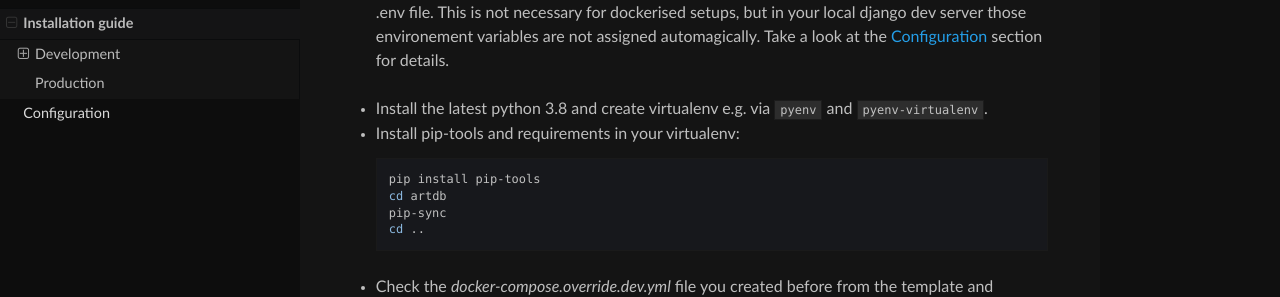
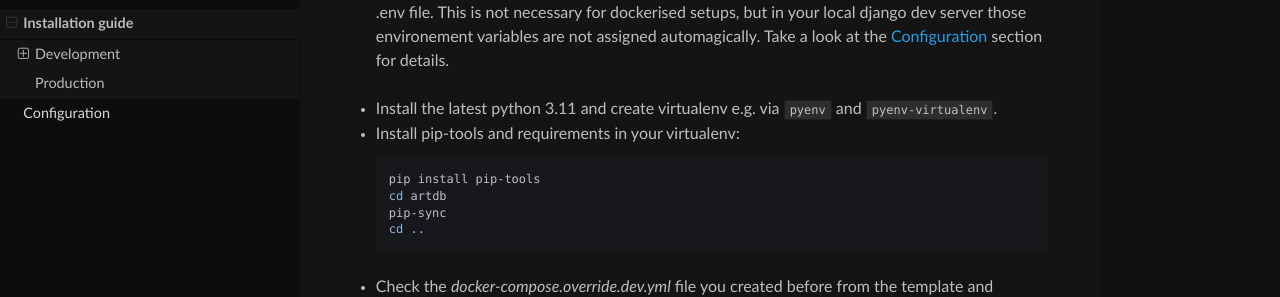
Before and after one commit to base-angewandte/image-backend, a Sphinx documentation site: the page built from docs/install.md, in a window 1280 px wide and 900 px high, scrolled down 1380 px. Shown: the part 159-456 px from the top of the window. Built offline with Sphinx 7.4.7 and the Read the Docs theme 2.0.0, drawn with Linux system fonts in a browser that asks for light colours.

Commit message:
build: update python to 3.11

```diff
--- a/docs/install.md
+++ b/docs/install.md
@@ -80,7 +80,7 @@ subsections.
 > local django dev server those environement variables are not assigned
 > automagically. Take a look at the [](./configuration.md) section for details.
 
-- Install the latest python 3.8 and create virtualenv e.g. via `pyenv` and `pyenv-virtualenv`.
+- Install the latest python 3.11 and create virtualenv e.g. via `pyenv` and `pyenv-virtualenv`.
 
 - Install pip-tools and requirements in your virtualenv:
 
```
Also changed, not shown: .pre-commit-config.yaml, 1 other file.
